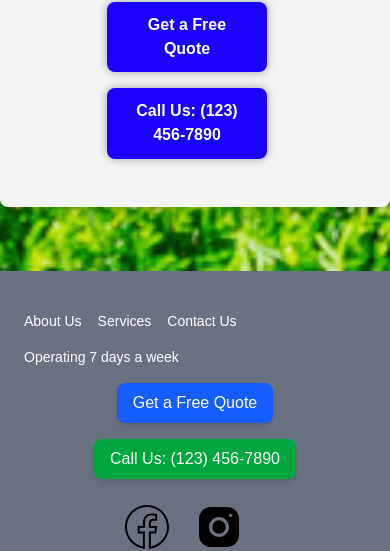
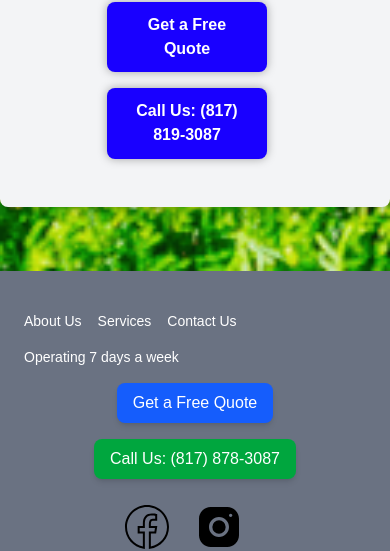
Before and after one commit to laughingelf/LonestarPM, a React (Vite) app: page /services in a window 390 px wide. Shown: the part 2147-2698 px from the top of the page. Built offline with nearby package versions, Linux system fonts and the light colour scheme; a web font is replaced by a local one.

Commit message:
updated phone number to active number

```diff
--- a/src/components/Footer.jsx
+++ b/src/components/Footer.jsx
@@ -16,10 +16,10 @@ const Footer = () => {
             <div className="flex gap-4 flex-wrap justify-center">
               <Link to='/contact' className="bg-blue-600 hover:bg-blue-700 text-white px-4 py-2 rounded-lg shadow-md transition">Get a Free Quote</Link>
               <a
-                href="tel:1234567890"
+                href="tel:8178793087"
                 className="bg-green-600 hover:bg-green-700 text-white px-4 py-2 rounded-lg shadow-md transition"
               >
-                Call Us: (123) 456-7890
+                Call Us: (817) 878-3087
               </a>
             </div>
           </div>
--- a/src/pages/About.jsx
+++ b/src/pages/About.jsx
@@ -71,8 +71,8 @@ const About = () => {
                 <Link to='/contact'>
                   Request a Free Quote
                 </Link>
-                <a href="tel:1234567890">
-                  Call Us: (123) 456-7890
+                <a href="tel:8178793087">
+                  Call Us: (817) 879-3087
                 </a>
               </div>
             </div>
--- a/src/pages/LandingPage.jsx
+++ b/src/pages/LandingPage.jsx
@@ -45,9 +45,9 @@ function LandingPage() {
                                         Get a Free Estimate
                                     </button>
                                 </Link>
-                                <a href="tel:1234567890">
+                                <a href="tel:8178793087">
                                     <button>
-                                        Call Us: (123) 456-7890
+                                        Call Us: (817) 819-3087
                                     </button>
                                 </a>
                             </div>
--- a/src/pages/Services.jsx
+++ b/src/pages/Services.jsx
@@ -84,8 +84,8 @@ const Services = () => {
             <Link to='/contact'>
                 Get a Free Quote
             </Link>
-            <a href="tel:1234567890">
-                Call Us: (123) 456-7890
+            <a href="tel:8178793087">
+                Call Us: (817) 819-3087
             </a>
             </div>
 
```
